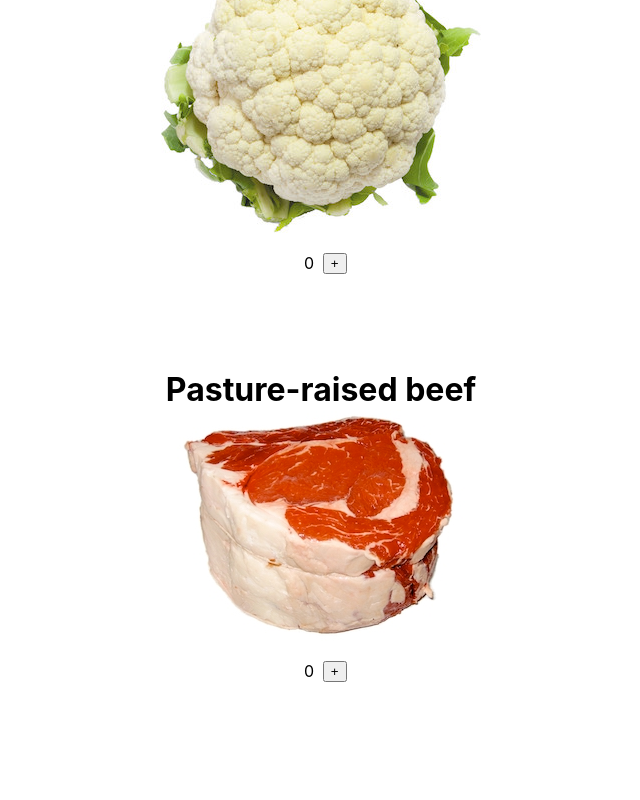
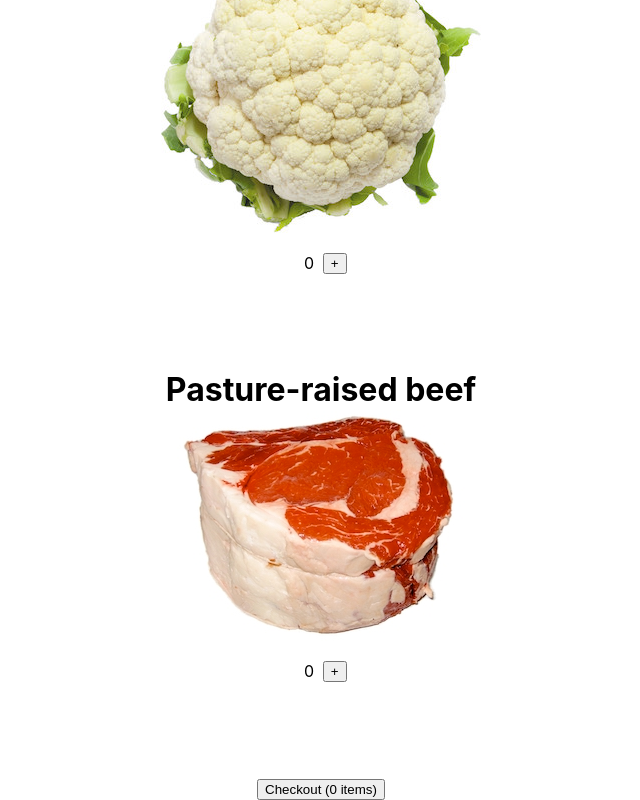
Before and after one commit to adambossy/true-medicine-storefront, a React (Create React App) app: page / in a window 1280 px wide. Shown: the part 1004-1804 px from the top of the page, without its empty margins (319-959 px from the left). Before the commit the page ends 1782 px from the top, so only its background shows below. Built offline with nearby package versions, Linux system fonts and the light colour scheme.

Commit message:
Add Checkout component with dynamic count

```diff
--- a/src/App.js
+++ b/src/App.js
@@ -1,6 +1,7 @@
 import { Component } from "react";
 import './App.css';
 import Product from "./components/Product"
+import Checkout from "./components/Checkout"
 
 class App extends Component {
     state = {
@@ -60,6 +61,9 @@ class App extends Component {
                         onRemove={this.onRemove}
                     />
                 ))}
+                <Checkout
+                    products={this.state.products}
+                />
             </div>
         );
     }
--- /dev/null
+++ b/src/components/Checkout.jsx
@@ -0,0 +1,20 @@
+import { Component } from "react";
+
+class Checkout extends Component {
+
+    totalItems = (products) => {
+       return products.reduce((total, product) => total + product.count, 0);
+    }
+
+    render() {
+        const { products } = this.props;
+
+        return (
+            <button>
+                Checkout ({this.totalItems(products)} items)
+            </button>
+        );
+    }
+}
+
+export default Checkout;
```
